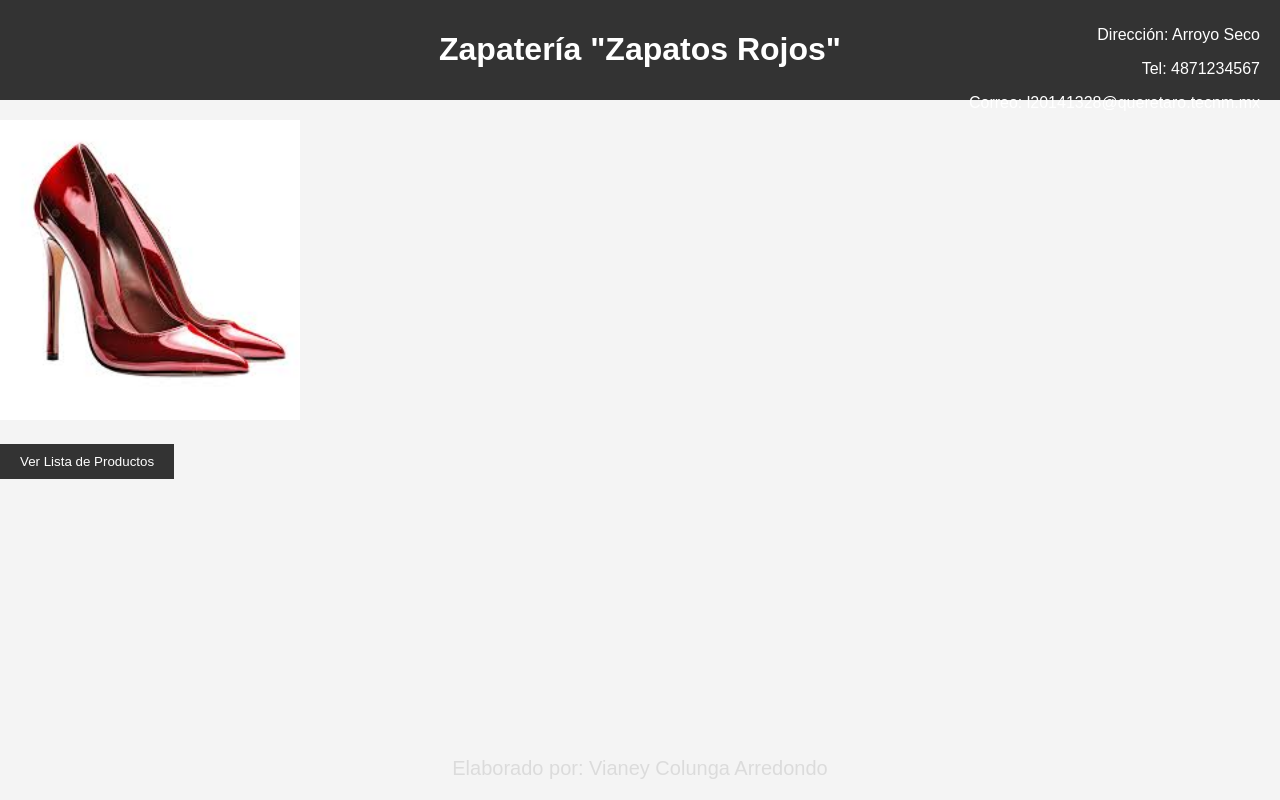
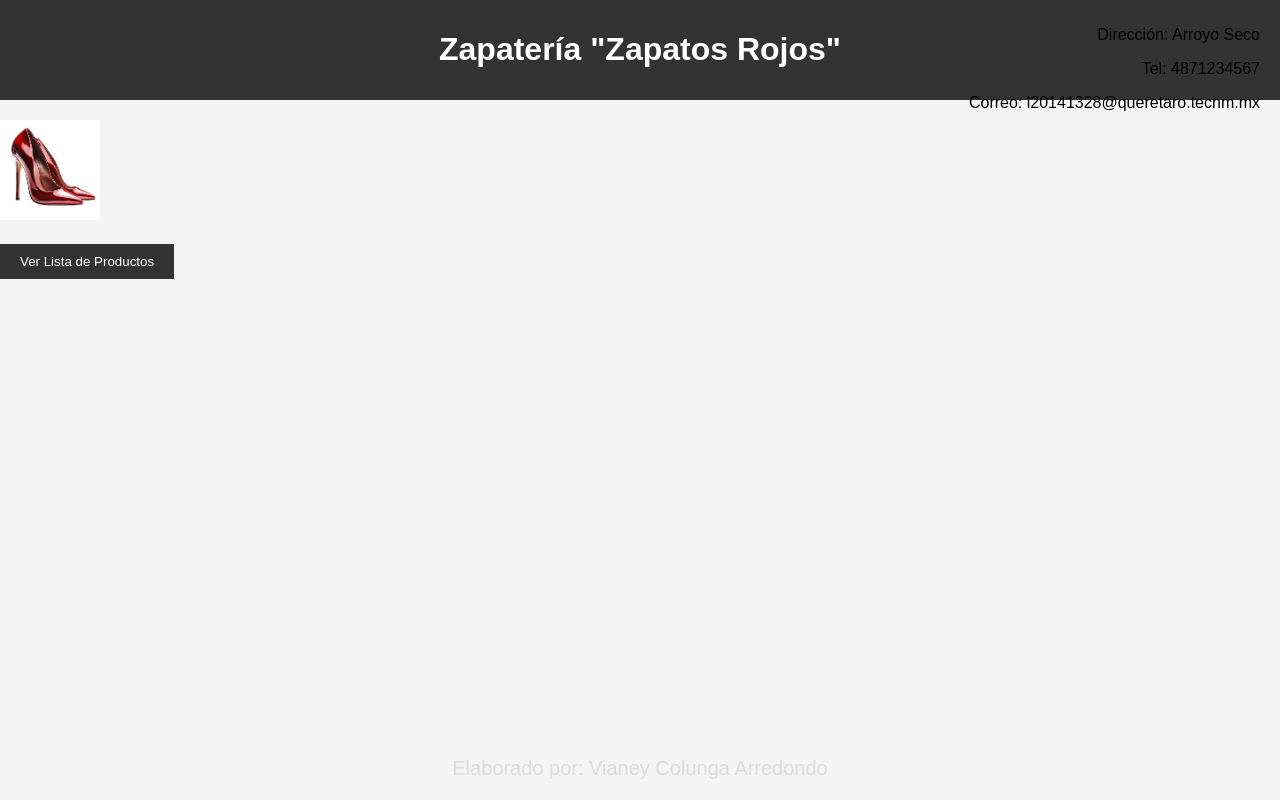
Before and after one commit to Vianey2610/Catalogo, a plain HTML site: page index.html in a window 1280 px wide. Drawn offline with Linux system fonts and the light colour scheme.

Commit message:
styles.css

```diff
--- a/styles.css
+++ b/styles.css
@@ -25,12 +25,12 @@ header {
     top: 10px;
     right: 20px;
     text-align: right;
-    color: white;
+    color: black;
 }
 
 /* Estilo de la imagen */
 .product-image {
-    width: 300px;
+    width: 100px;
     margin-top: 20px;
     margin-bottom: 20px;
 }
@@ -75,6 +75,7 @@ footer {
     bottom: 0;
     width: 100%;
     text-align: center;
+    color: black;
 }
 
 .author {
```
